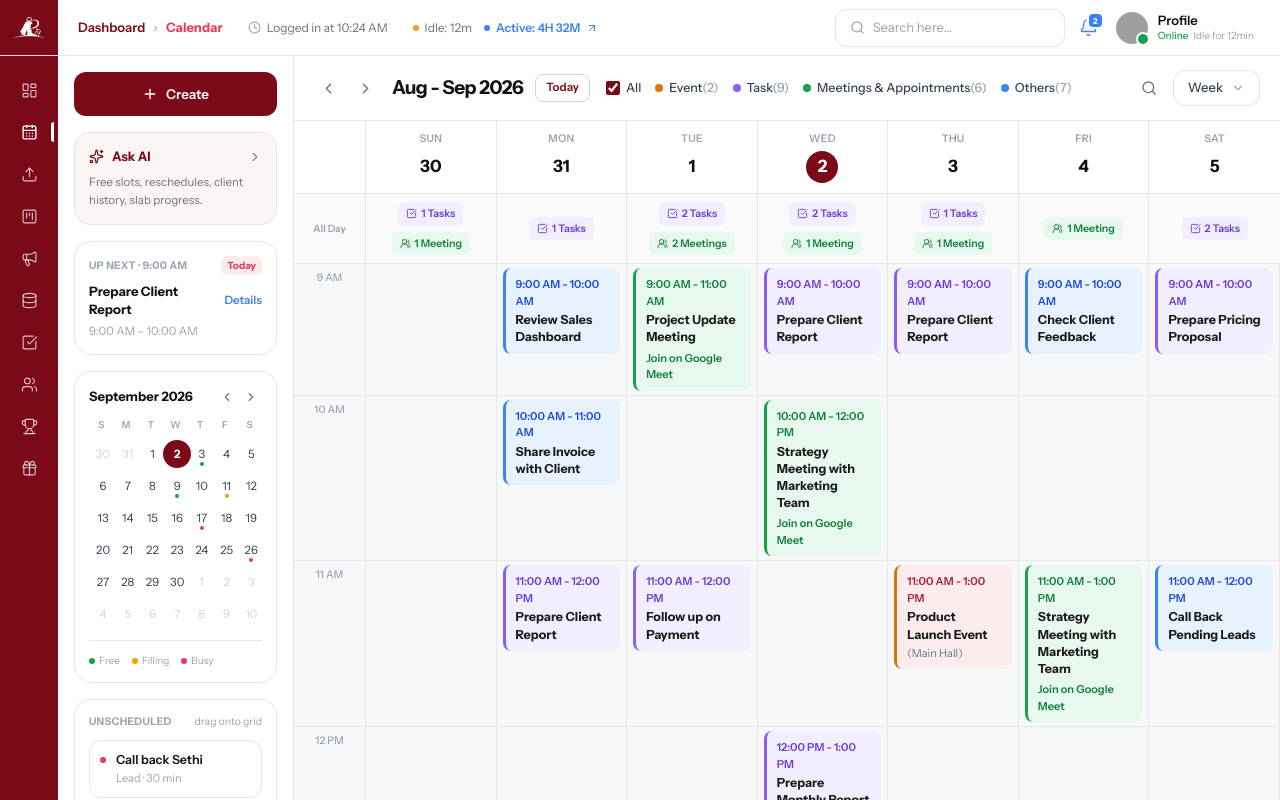
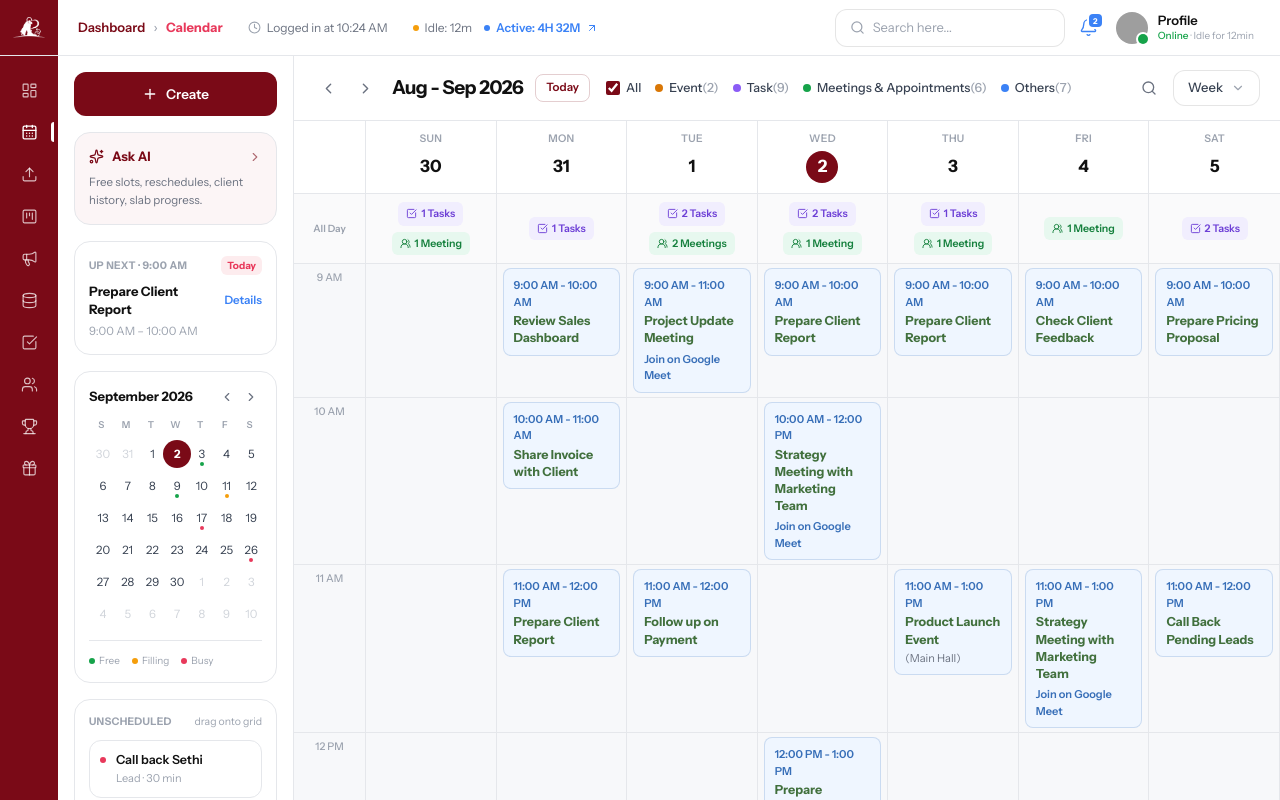
Before and after one commit to aditya90205/mml-sales, a React (Vite) app in the folder frontend/: page /calendar in a window 1280 px wide. Shown: the top 800 px of the page. Built offline with nearby package versions, Linux system fonts and the light colour scheme; grey boxes are pictures that could not be loaded.

Commit message:
Refactor EventBlock styling in CalendarPage component
Updated the EventBlock component to enhance its visual appearance by removing category-based styles and applying a consistent background color and border. Adjusted text colors for better readability and consistency across event details.

```diff
--- a/frontend/src/pages/CalendarPage.jsx
+++ b/frontend/src/pages/CalendarPage.jsx
@@ -134,25 +134,24 @@ function CategoryChip({ id, checked, onToggle, count }) {
 }
 
 function EventBlock({ ev, onClick, dense }) {
-  const cat = CATEGORIES[ev.category];
   return (
     <button
       type="button"
       onClick={() => onClick(ev)}
-      className="w-full text-left rounded-lg px-2.5 py-2 border-l-[3px] hover:brightness-[0.97] transition-[filter] shrink-0"
-      style={{ backgroundColor: cat.bg, borderLeftColor: cat.dot }}
+      className="w-full text-left rounded-lg px-2.5 py-2 hover:brightness-[0.97] transition-[filter] shrink-0"
+      style={{ backgroundColor: "#EFF6FF", border: "1px solid #386FB833" }}
     >
       {!dense && (
-        <p className="text-[11px] font-semibold" style={{ color: cat.text }}>
+        <p className="text-[11px] font-semibold text-[#386FB8]">
           {fmtTime(ev.startH)} - {fmtTime(ev.endH)}
         </p>
       )}
-      <p className="text-[12.5px] font-bold text-[#1a1a1a] leading-snug mt-0.5">{ev.title}</p>
+      <p className="text-[12.5px] font-bold text-[#41703D] leading-snug mt-0.5">{ev.title}</p>
       {!dense && ev.meta?.location && (
         <p className="text-[11px] text-[#6B7280] mt-0.5">({ev.meta.location})</p>
       )}
       {!dense && ev.meta?.link && (
-        <p className="text-[11px] font-semibold mt-1" style={{ color: cat.text }}>
+        <p className="text-[11px] font-semibold text-[#386FB8] mt-1">
           {ev.meta.link}
         </p>
       )}
```
